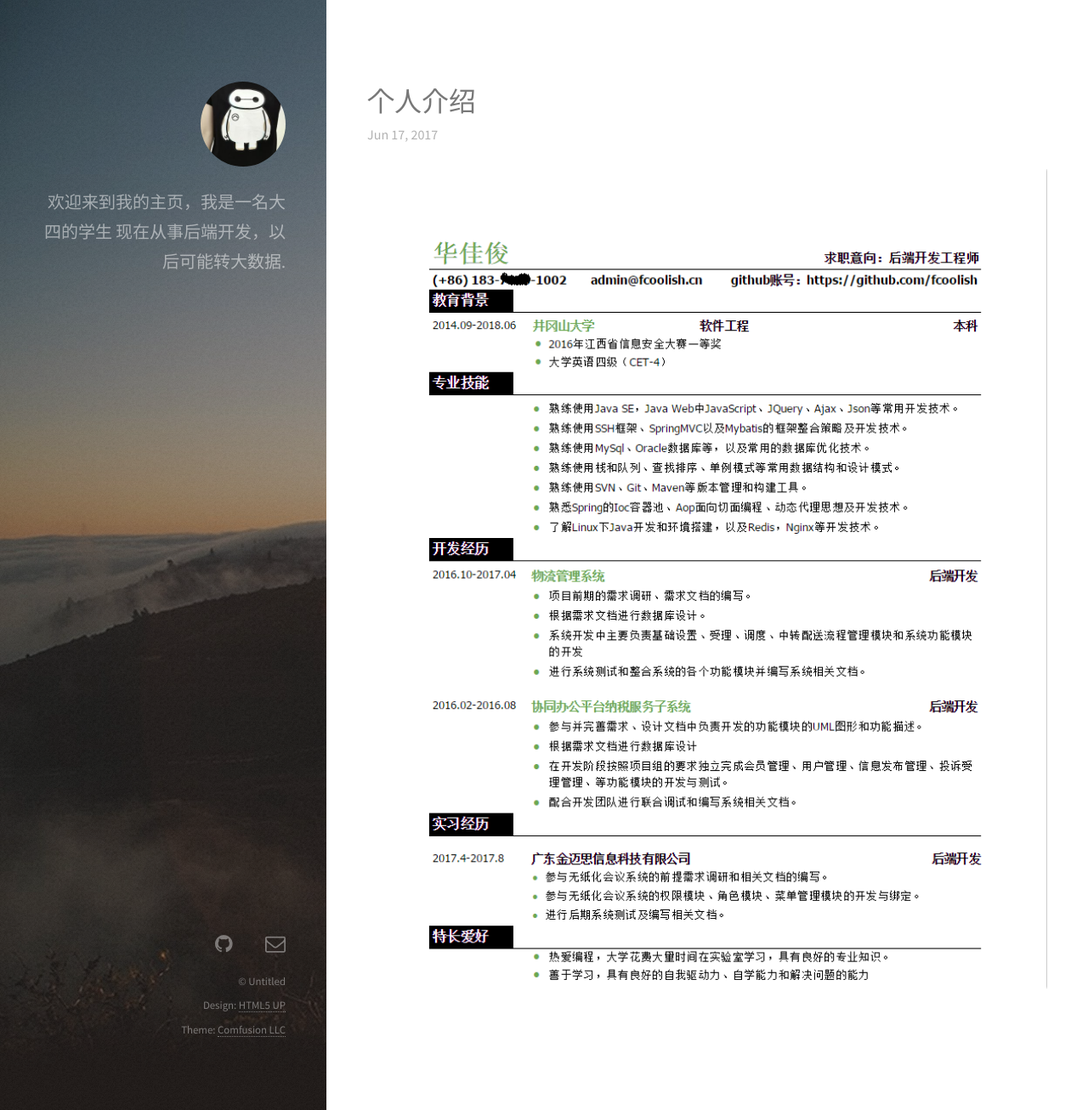
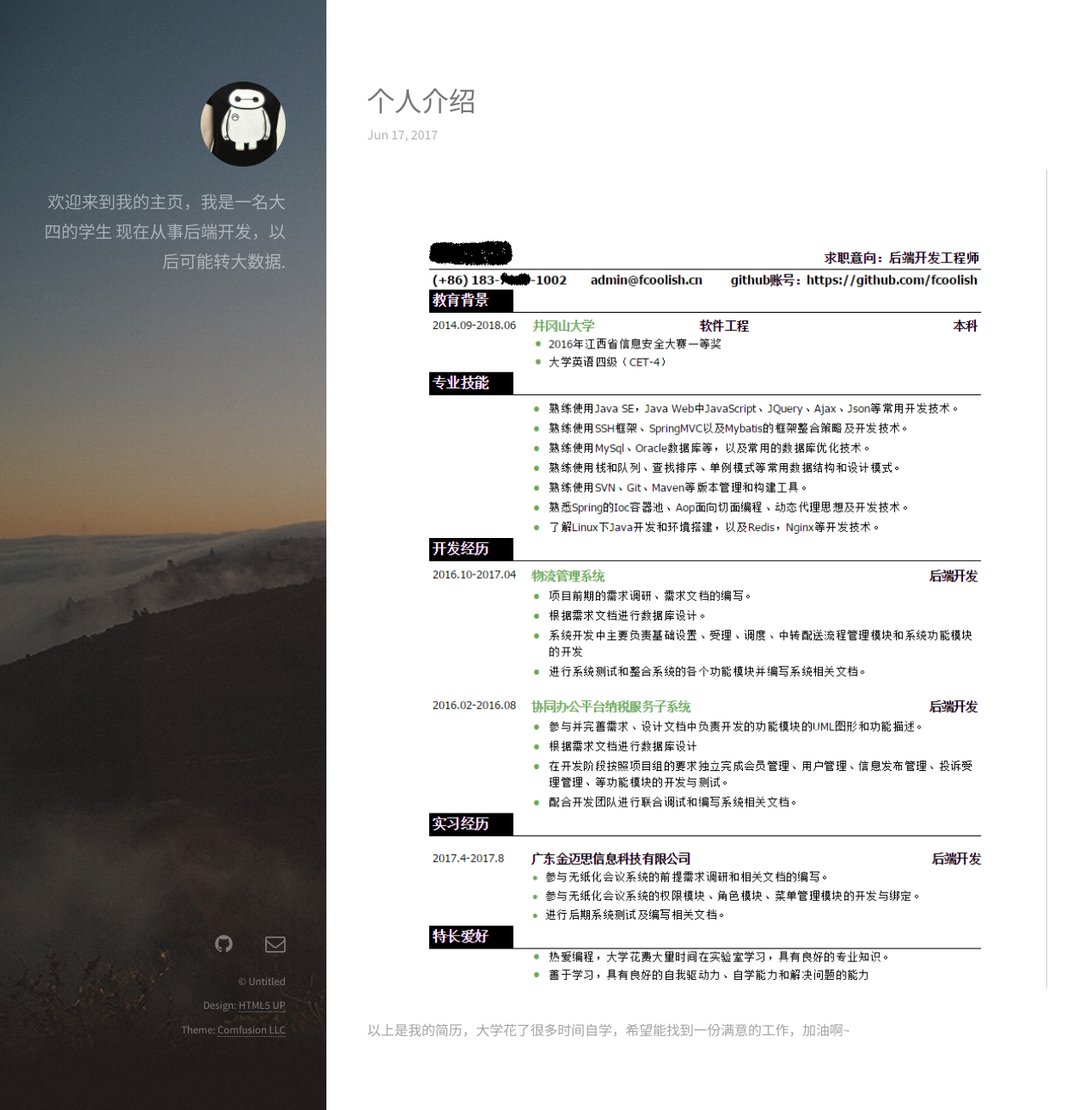
Before and after one commit to fcoolish/fcoolish.github.io, a Jekyll site: the page built from _posts/2017-06-17-个人介绍.markdown, in a window 1280 px wide and 1306 px high. Shown: the whole window at 85% size. Built offline with Jekyll 4.4.1, drawn with Linux system fonts in a browser that asks for light colours; nearby versions of some CDN libraries.

Commit message:
update resume

```diff
--- a/_posts/2017-06-17-个人介绍.markdown
+++ b/_posts/2017-06-17-个人介绍.markdown
@@ -1,4 +1,4 @@
 ---
 layout: post
 ---
-<img src="/images/resume.png" width="800px" class="fit image">
+<img src="/images/resume.png" width="800px" class="fit image"> 以上是我的简历，大学花了很多时间自学，希望能找到一份满意的工作，加油啊~
```
Also changed, not shown: images/resume.png.
